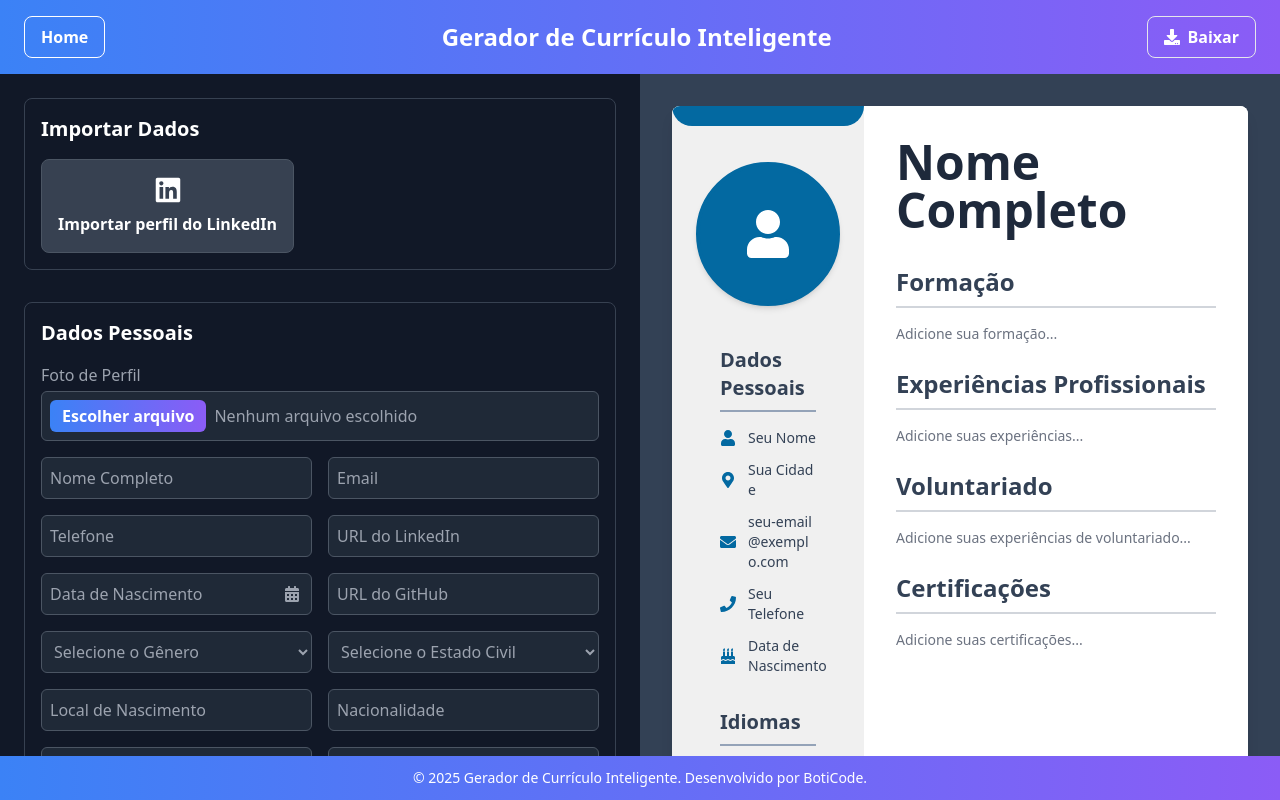
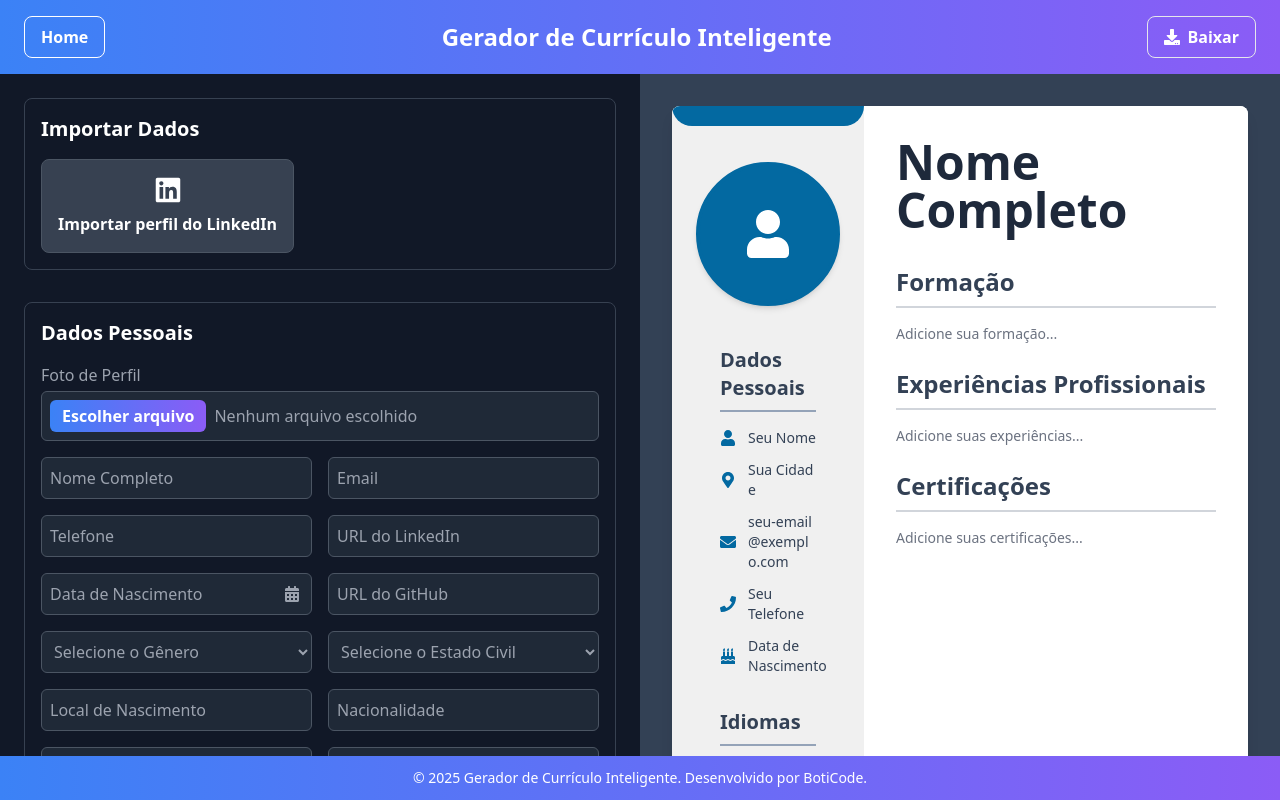
Before and after one commit to rayssalvex/Projeto_8, a React (Vite) app: page / in a window 1280 px wide. Both pictures are taken after a click on the button "Começar a Criar →". Built offline with nearby package versions, Linux system fonts and the light colour scheme.

Commit message:
Render volunteering section only if data exists
Wrapped the Voluntariado section in a conditional to display it only when there are volunteering experiences. This prevents rendering an empty section when no volunteering data is present.

```diff
--- a/src/components/Preview.tsx
+++ b/src/components/Preview.tsx
@@ -161,6 +161,7 @@ const Preview: React.FC<Props> = ({ data }) => {
             </div>
           </section>
           {/* --- Seção de Voluntariado --- */}
+          {volunteering.length > 0 && (
           <section className="mb-6">
             <h2 className="text-2xl font-bold text-slate-700 border-b-2 border-gray-300 pb-2 mb-4">Voluntariado</h2>
             <div className="space-y-4">
@@ -180,6 +181,7 @@ const Preview: React.FC<Props> = ({ data }) => {
                       <p className="text-sm text-gray-500">Adicione suas experiências de voluntariado...</p>)}
             </div>
           </section>
+          )}
           {/* --- Seção de Certificações --- */}
           <section>
             <h2 className="text-2xl font-bold text-slate-700 border-b-2 border-gray-300 pb-2 mb-4">Certificações</h2>
```
